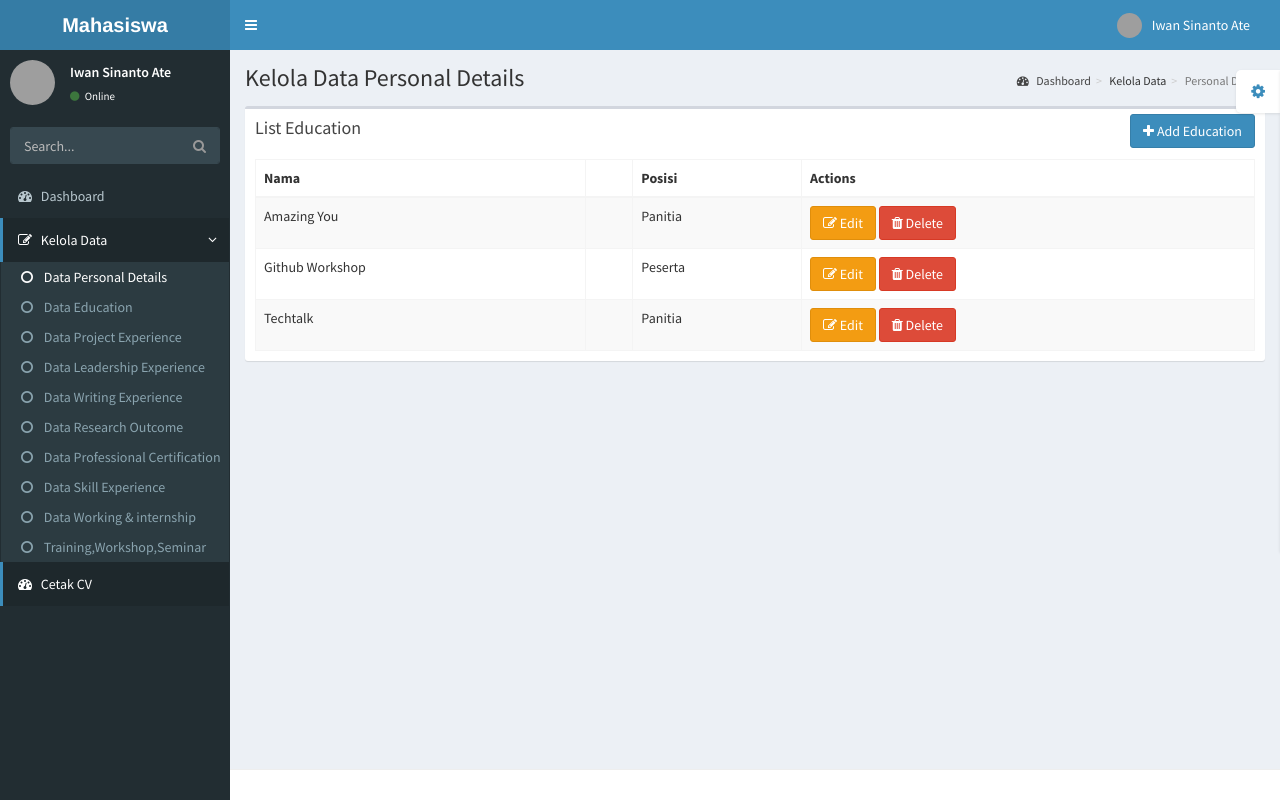
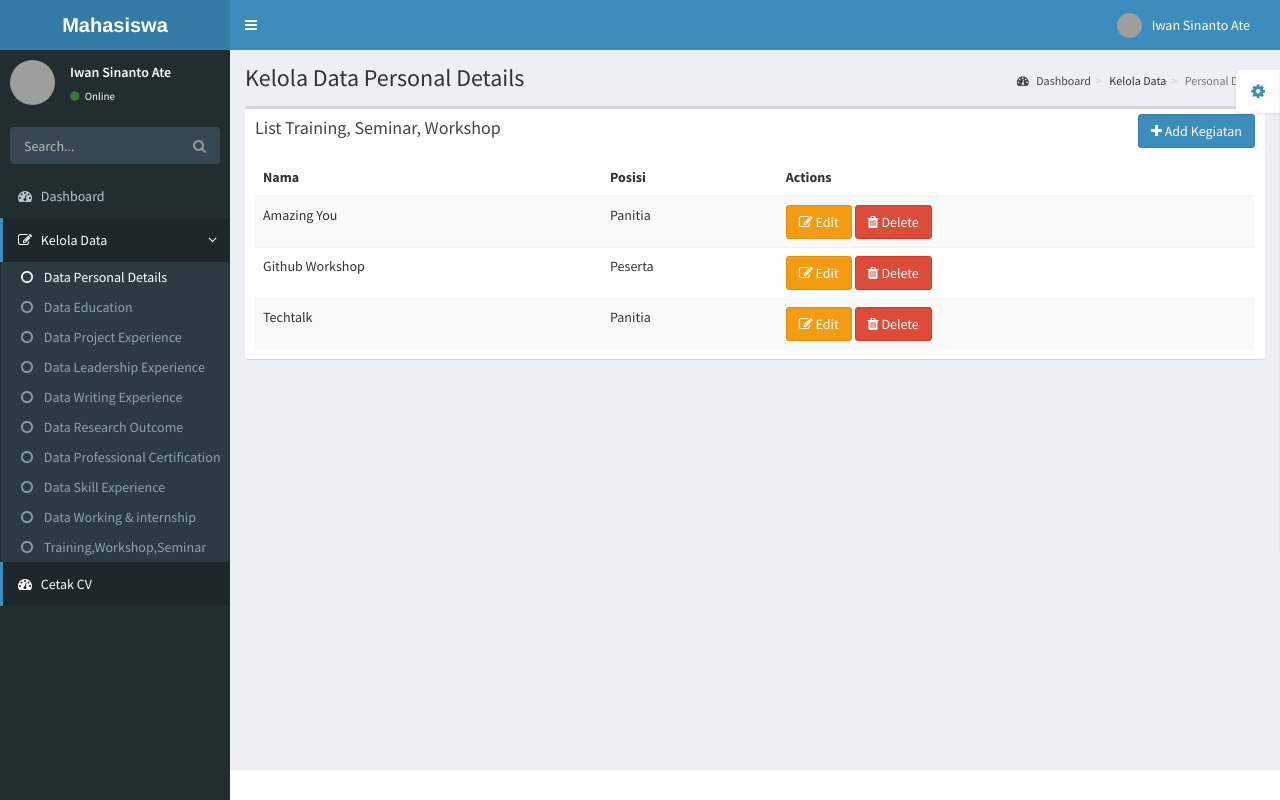
Before and after one commit to Risnawati31/Sistem-Akreditasi-Modul-Mahasiswa, a PHP site: page /pages/kelola-data/training-workshop-seminar.php in a window 1280 px wide. Run offline with PHP 8.4, Linux system fonts and the light colour scheme; the visitor is signed in with stand-in values (Sample User, id 1); some libraries are stand-ins or nearby versions; grey boxes are pictures that could not be loaded.

Commit message:
update on modal

```diff
--- a/pages/kelola-data/training-workshop-seminar.php
+++ b/pages/kelola-data/training-workshop-seminar.php
@@ -4,25 +4,23 @@
         <div class="col-xs-12">
           <div class="box">
             <div class="box-header">
-              <h3 class="box-title">List Education</h3>
+              <h3 class="box-title">List Training, Seminar, Workshop</h3>
               <div class="pull-right box-tools">
-                <button class="btn btn-primary btn-md" data-toggle="modal" data-target="#modalAdd" title="" data-original-title="Remove"><i class="fa fa-plus"> </i> Add Education</button>
+                <button class="btn btn-primary btn-md" data-toggle="modal" data-target="#modalAdd" title="" data-original-title="Remove"><i class="fa fa-plus"> </i> Add Kegiatan</button>
             </div>
             </div><!-- /.box-header -->
             <div class="box-body">
-              <table class="table table-bordered table-striped">
+              <table class="table table-striped">
                 <thead>
                   <tr>
-                    <th>Nama</th>
-                    <th></th>
+                    <th colspan="8">Nama</th>
                     <th>Posisi</th>
                     <th>Actions</th>
                   </tr>
                 </thead>
                 <tbody>
                   <tr>
-                        <td>Amazing You</td>
-                        <td></td>
+                        <td colspan="8">Amazing You</td>
                         <td>Panitia</td>
                         <td>
                             <a href="#editPersonalDetail" class="btn  btn-warning btn-md" data-toggle="modal" data-target="#modalEdit"><i class="fa fa-edit" data-toggle="tooltip" title="Edit"></i> Edit</a>
@@ -31,8 +29,7 @@
                         </td>
                   </tr>
                   <tr>
-                        <td>Github Workshop</td>
-                        <td></td>
+                        <td colspan="8">Github Workshop</td>
                         <td>Peserta</td>
                         <td>
                             <a href="#editPersonalDetail" class="btn  btn-warning btn-md" data-toggle="modal" data-target="#modalEdit"><i class="fa fa-edit" data-toggle="tooltip" title="Edit"></i> Edit</a>
@@ -41,8 +38,7 @@
                         </td>
                   </tr>
                   <tr>
-                        <td>Techtalk</td>
-                        <td></td>
+                        <td colspan="8">Techtalk</td>
                         <td>Panitia</td>
                         <td>
                             <a href="#editPersonalDetail" class="btn  btn-warning btn-md" data-toggle="modal" data-target="#modalEdit"><i class="fa fa-edit" data-toggle="tooltip" title="Edit"></i> Edit</a>
@@ -61,23 +57,18 @@
           <div class="modal-content">
           <div class="modal-header">
             <button type="button" class="close" data-dismiss="modal" aria-label="Close"><span aria-hidden="true">×</span></button>
-            <h4 class="modal-title">Add Education</h4>
+            <h4 class="modal-title">Add Training/Seminar/Workshop</h4>
           </div>
           <div class="modal-body">
 
              <div class="form-group">
-                <label>Nama</label>
-                <input type="text" class="form-control" name="name" placeholder="Masukan Nama">
+                <label>Nama Kegiatan</label>
+                <input type="text" class="form-control" name="name" placeholder="Masukan Nama Kegiatan">
               </div>
 
               <div class="form-group">
-                <label>Tahun</label>
-                <input type="text" class="form-control" name="tahun" placeholder="Masukan Tahun">
-              </div>
-
-              <div class="form-group">
-                <label>Kota</label>
-                <input type="text" class="form-control" name="kota" placeholder="Masukan Kota">
+                <label>Posisi</label>
+                <input type="text" class="form-control" name="tahun" placeholder="Masukan Peran anda dalam acara">
               </div>
           </div>
           <div class="modal-footer">
@@ -93,22 +84,17 @@
           <div class="modal-content">
           <div class="modal-header">
             <button type="button" class="close" data-dismiss="modal" aria-label="Close"><span aria-hidden="true">×</span></button>
-            <h4 class="modal-title">Edit Education</h4>
+            <h4 class="modal-title">Edit Training/Seminar/Workshop</h4>
           </div>
           <div class="modal-body">
              <div class="form-group">
-                <label>Nama</label>
-                <input type="text" class="form-control" name="name" placeholder="Masukan Nama">
+                <label>Nama Kegiatan</label>
+                <input type="text" class="form-control" name="name" placeholder="Masukan Nama Kegiatan">
               </div>
 
               <div class="form-group">
-                <label>Tahun</label>
-                <input type="text" class="form-control" name="tahun" placeholder="Masukan Tahun">
-              </div>
-
-              <div class="form-group">
-                <label>Kota</label>
-                <input type="text" class="form-control" name="kota" placeholder="Masukan Kota">
+                <label>Posisi</label>
+                <input type="text" class="form-control" name="tahun" placeholder="Masukan Peran dalam acara">
               </div>
           </div>
           <div class="modal-footer">
```
